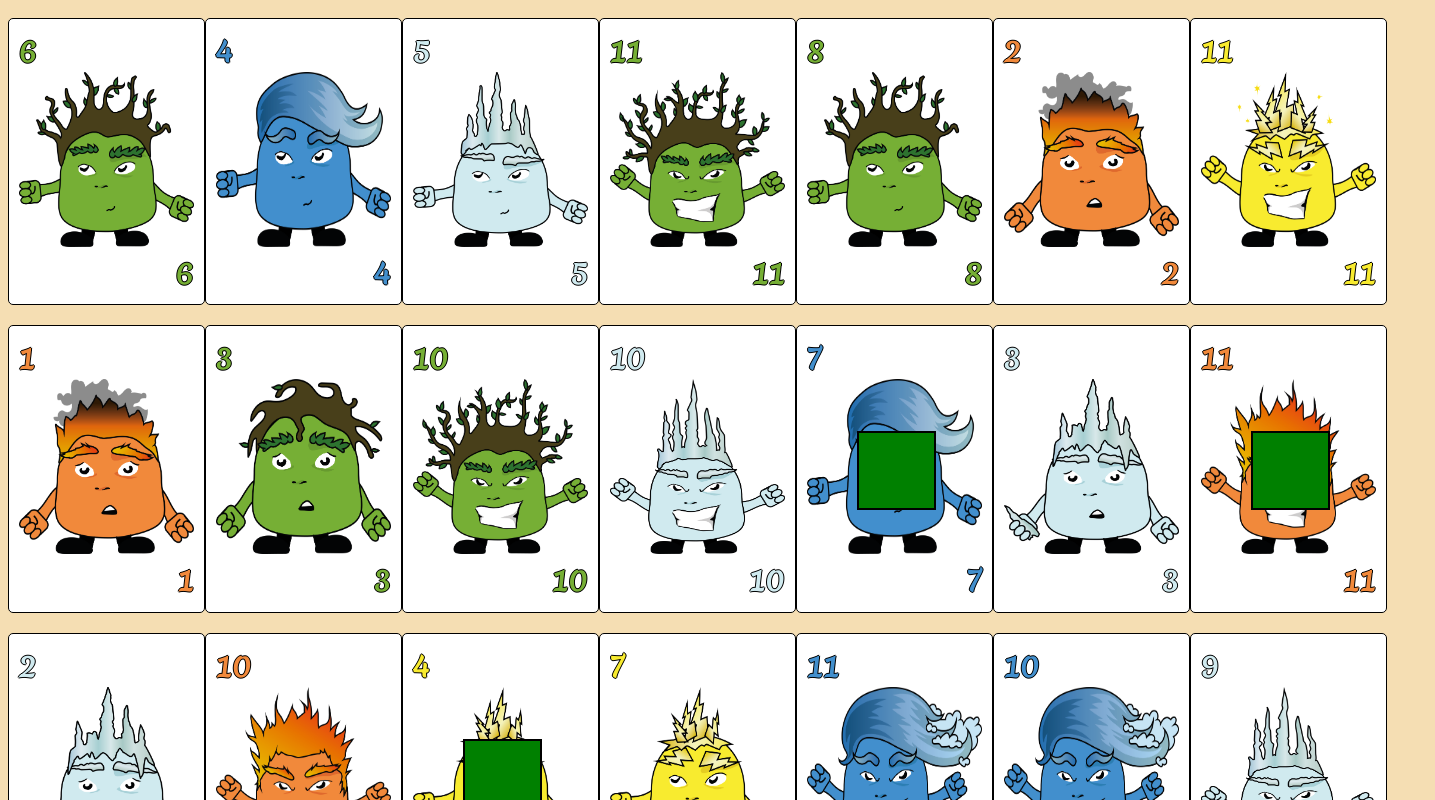
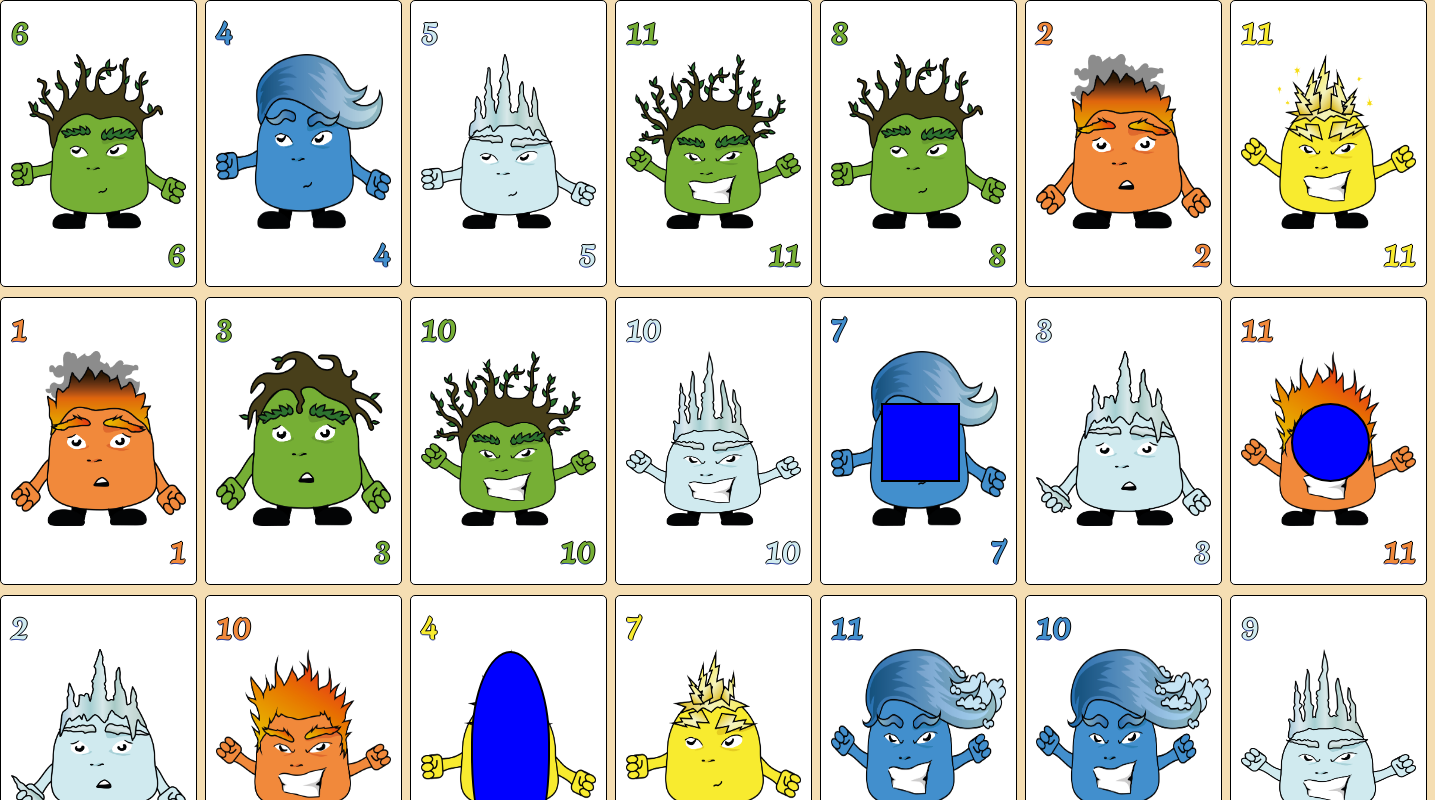
Before and after one commit to mrHugolo/Winzards, a React (Vite) app: page /solitaire in a window 1280 px wide. Shown: the top 800 px of the page, 1435 px wide, since content can reach past the window. Built offline with nearby package versions, Linux system fonts and the light colour scheme.

Commit message:
shapes move like they shoul

```diff
--- a/src/components/Card.jsx
+++ b/src/components/Card.jsx
@@ -1,7 +1,7 @@
 import { useEffect, useState } from "react"
 import {Shape} from "../components/Shape"
 
-export const Card = ({card, shape}) => {
+export const Card = ({card, shape, game}) => {
   const [handledShape, setHandledShape] = useState(card.card.shape)
 
   useEffect(() => {
@@ -14,15 +14,15 @@ export const Card = ({card, shape}) => {
 
   const handleShape = () => {
     if(shape.shape == null) {
-      if(card.card.shape.form == '') return
+      if (card.card.shape.form == '' || !showPossibleMoves()) return
       shape.setShape(card.card.shape)
       card.card.selected = true
-      // showPossibleMoves()
     } else {
       if(shape.shape == card.card.shape) {
         shape.setShape(null)
         card.card.selected = null
-      } else if(card.card.shape.form == '') {
+        shape.removeSelectedShape()
+      } else if(card.card.highlighted) {
         card.card.shape = shape.shape
         setHandledShape(shape.shape)
         shape.setShape(null)
@@ -31,8 +31,17 @@ export const Card = ({card, shape}) => {
     }
   }
 
+  const showPossibleMoves = () => {
+    switch(game.game) {
+      case "Solitaire": {
+        return game.showPossibleMoves(card.card)
+        break;
+      }
+    }
+  }
+
   return(
-    <div className="card" onClick={() => handleShape()}>
+    <div className={`card ${card.card.highlighted}`} onClick={() => handleShape()}>
       <div>
         <div className={`value ${card.card.color}`}>
           {card.card.value}
@@ -41,7 +50,7 @@ export const Card = ({card, shape}) => {
           <Shape shape={handledShape}/>
           <img src={imgSrc(`${card.card.name}-${card.card.emotion}`)} />
         </div>
-        <div className={`value upSideDown ${card.card.color}`}>
+        <div className={`value right ${card.card.color}`}>
           {card.card.value}
         </div>
       </div>
--- a/src/components/Shape.jsx
+++ b/src/components/Shape.jsx
@@ -1,6 +1,6 @@
 export const Shape = ({shape}) => {
 
   return (
-    <div className={`shape ${shape?.form} shape-${shape?.color}`}></div>
+    <div className={`shape ${shape?.form} ${shape?.color}`}></div>
   )
 }
--- a/src/contexts/DeckContext.jsx
+++ b/src/contexts/DeckContext.jsx
@@ -11,8 +11,8 @@ export default function DeckProvider(props) {
     const emotions = ["Sad", "Average", "Powerfull"]
     let cards = []
 
-    const tempForms = ["square", "circle"]
-    const tempColors = ["green", "red"]
+    const tempForms = ["square", "circle", "triangle"]
+    const tempColors = ["green", "red", "blue"]
 
     for(let i = 0; i < 55; i++) {
       let v = i % 11 + 1
@@ -30,14 +30,13 @@ export default function DeckProvider(props) {
       if (i != r) r = Math.floor(Math.random() * 55)
       if (i != r) r = Math.floor(Math.random() * 55)
       cards.push({
-        id: i,
         name: names[i % 5],
         color: colors[i % 5],
         emotion: emotions[v <= 3 ? 0 : v >= 9 ? 2 : 1],
         value: v,
         shape: {
-          form: (i == r ? tempForms[i % 2] : ''),
-          color: (i == r ? tempColors[i % 2] : '')
+          form: (i == r ? tempForms[i % 3] : ''),
+          color: (i == r ? tempColors[2] : '')
         }
       })
     }
--- a/src/index.css
+++ b/src/index.css
@@ -1,4 +1,5 @@
 body {
+  margin: 0;
   background-color: wheat;
 }
 
@@ -14,7 +15,7 @@ body {
 
 .wrapper {
   display: grid;
-  grid-template-columns: repeat(7, 1fr);
+  grid-template-columns: repeat(7, 205px);
 }
 
 .card {
@@ -22,16 +23,20 @@ body {
   border-radius: 5px;
   background-color: white;
   padding: 10px;
-  margin: 10px 0;
+  margin-bottom: 10px;
   width: 175px;
   height: 265.4px;
+}
+
+.highlighted {
+  background-color: rgb(218, 141, 141);
 }
 
 .value {
   font-family: 'Merienda', cursive;
   font-size: 30px;
   font-weight: 500;
-  text-shadow: 1px 0 0 #000, 0 -1px 0 #000, 0 1px 0 #000, -1px 0 0 #000;
+  text-shadow: 1px 0 0 #000, 0 -1px 0 #000, 0 1px 0 rgb(48, 70, 167), -1px 0 0 #000;
 }
 
 div.winzard img {
@@ -72,34 +77,49 @@ div.backside img {
   border-radius: 50%;
 }
 
-.shape-green {
-  background-color: green;
-}
-
-.shape-red {
-  background-color: red;
+.triangle {
+  display: block;
+  height: 100%;
+  border-radius: 30% 30% 70% 70% / 60% 60% 70% 70%;
+  margin-top: -50px;
+  transform: rotate(180deg);
 }
 
 .hidden {
   display: none;
 }
 
-.upSideDown {
+.right {
   text-align: right;
 }
 
 .Red {
   color: #f1893b;
 }
+.red {
+  background-color: red;
+}
 .Blue {
   color: #428fcd;
+}
+.blue {
+  background-color: blue;
 }
 .White {
   color: #d0eaef;
 }
+.white {
+  background-color: white;
+}
 .Green {
   color: #76af35;
+}
+.green {
+  background-color: green;
 }
 .Yellow {
   color: #f8eb2f;
 }
+.yellow {
+  background-color: yellow;
+}
--- a/src/pages/Solitaire.jsx
+++ b/src/pages/Solitaire.jsx
@@ -7,30 +7,84 @@ export const Solitaire = () => {
   const [deck, setDeck] = useState([])
   const [shape, setShape] = useState(null)
 
+  useEffect(() => {
+    if (deck55.length == 55) {
+      deck55.forEach((c, i) => {
+        c.id = i
+      })
+      setDeck(deck55.slice(0, 49))
+    }
+  }, [deck55])
+
   const removeSelectedShape = () => {
+    deck.forEach(it => {
+      it.highlighted = null
+    })
     let card = deck.filter(c => c.selected)[0]
+    if(!card) return
     card.selected = null
-    const idx = deck.indexOf(card)
-    let tempDeck = deck.slice(0, deck.length)
     card.shape = {
       form: '',
       color: ''
     }
-    console.log(tempDeck)
-    setDeck(tempDeck)
   }
 
-  useEffect(() => {
-    if(deck55.length == 55) {
-      setDeck(deck55.slice(0, 49))
+  const showPossibleMoves = (card) => {
+    let arr = []
+    let indexes = []
+    if (card.shape.form == "triangle") {
+      const i = card.id
+
+      if(card.emotion == "Powerfull" ) {
+        for(let nr = 0; nr < 49; nr++) indexes[nr] = nr
+      }
+      else if(card.emotion == "Average") {
+        indexes = [i-8, i-7, i-6, i-1, i+1, i+6, i+7, i+8]
+      }
+      else if(card.emotion == "Sad") {
+        const idx = card.id
+        const rest = Math.abs((24 - idx) % 7)
+
+        if(idx == 24) return
+        else if(rest >= 1 && rest <= 3 && idx < 24) indexes = [idx + 1, (idx < 21 ? idx + 7 : idx - 6), idx + 8]
+        else if(rest >= 1 && rest <= 3 && idx > 24) indexes = [idx - 1, (idx > 27 ? idx - 7 : idx + 6), idx - 8]
+        else if(rest >= 4 && rest <= 6 && idx < 24) indexes = [idx - 1, idx + 6, idx + 7]
+        else if(rest >= 4 && rest <= 6 && idx > 24) indexes = [idx + 1, idx - 6, idx - 7]
+        else if(rest == 0 && idx < 24) indexes = [idx + 6, idx + 7, idx + 8]
+        else if(rest == 0 && idx > 24) indexes = [idx - 6, idx - 7, idx - 8]
+      }
     }
-  }, [deck55])
+    else if (card.shape.form == "square" || card.shape.form == "circle") {
+      const playerCard = findPlayerCard(card.shape.color, card.id)
+      if(!playerCard) return
+
+      if(playerCard.emotion == "Powerfull") {
+        for (let nr = 0; nr < 49; nr++) indexes[nr] = nr
+      }
+      else if(playerCard.emotion == "Average") {
+        const i =  playerCard.id
+        indexes = [i - 8, i - 7, i - 6, i - 1, i + 1, i + 6, i + 7, i + 8, 2 * card.id - i]
+      }
+      else if(playerCard.emotion == "Sad") return
+    }
+
+    arr = deck.filter(c => c.shape.form == "" && indexes.includes(c.id))
+    arr.forEach(it => {
+      it.highlighted = "highlighted"
+    })
+    return arr.length > 0
+  }
+
+  const findPlayerCard = (color, i) => {
+    const indexes = [i - 8, i - 7, i - 6, i - 1, i + 1, i + 6, i + 7, i + 8]
+    return deck.filter(c => c.shape.color == color && c.shape.form == "triangle" && indexes.includes(c.id))[0]
+  }
 
   return (
     <div className="wrapper noSelect">
       {deck && deck?.map(card => (
         <div key={card.id}>
-          <Card card={{ card }} shape={{ setShape, shape, removeSelectedShape}}
+          <Card card={{ card }} shape={{ setShape, shape, removeSelectedShape }} game={{ game: "Solitaire", showPossibleMoves}}
          />
         </div>
       ))}
```
